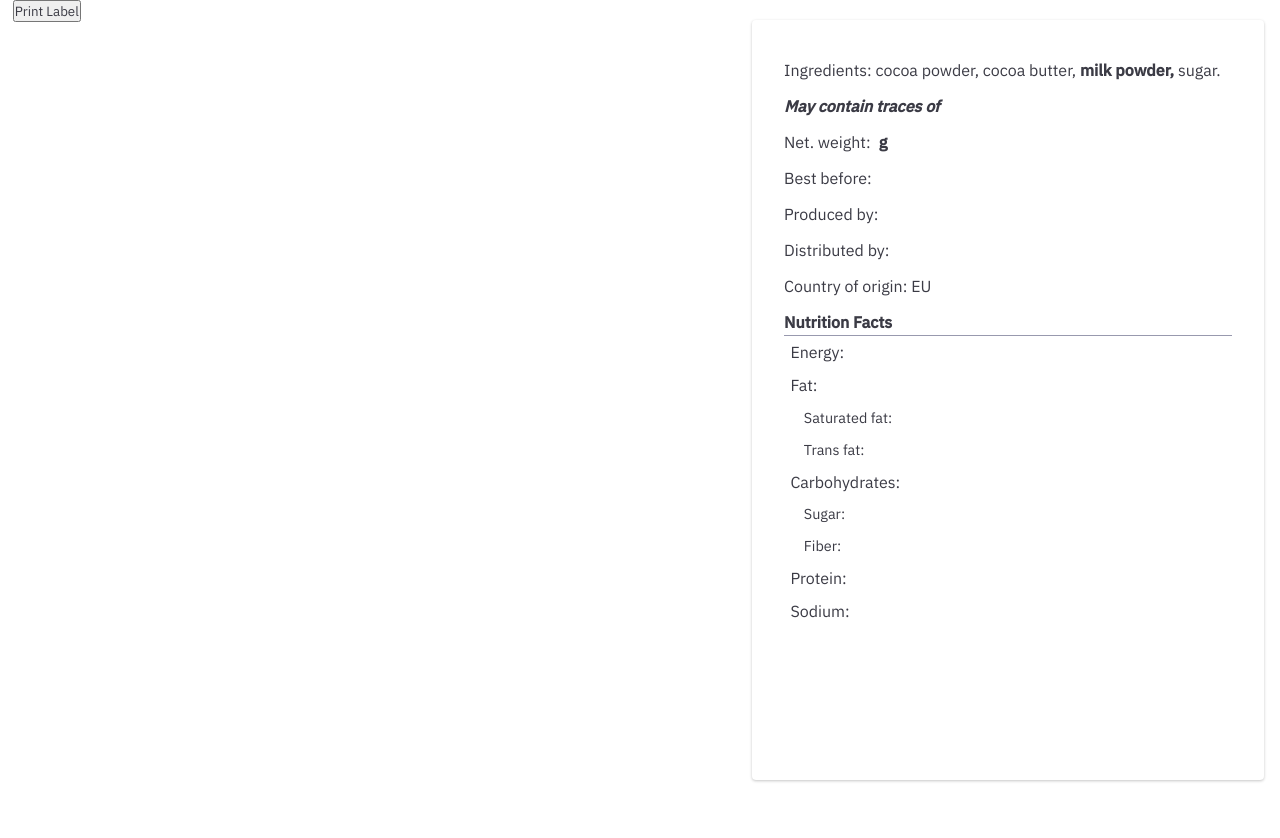
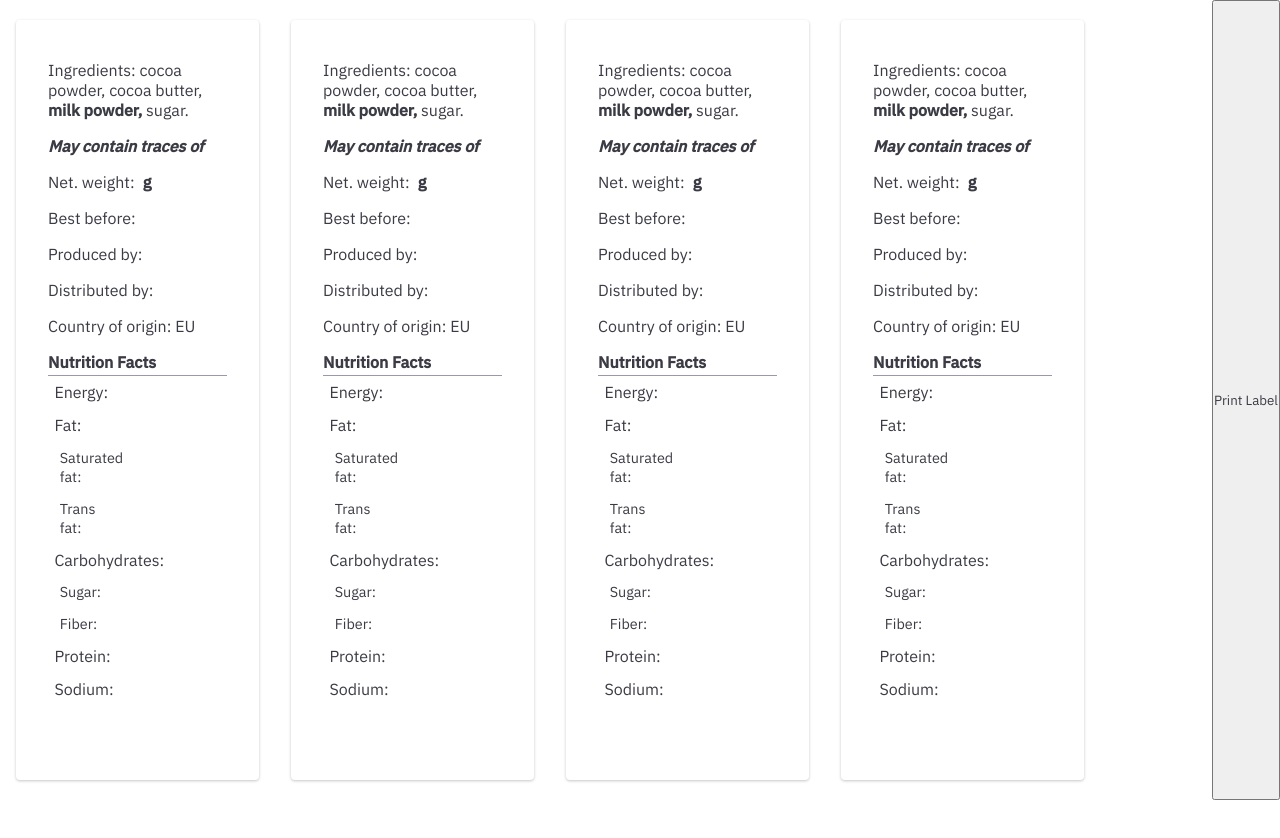
Before and after one commit to antonijak/Label-maker, a React (Create React App) app: page /label in a window 1280 px wide. Shown: the top 838 px of the page. Before the commit the page ends 800 px from the top, so only its background shows below. Built offline with nearby package versions, Linux system fonts and the light colour scheme; no server answers.

Commit message:
html to pdf

```diff
--- a/package.json
+++ b/package.json
@@ -4,6 +4,8 @@
   "private": true,
   "dependencies": {
     "axios": "^0.18.0",
+    "html2canvas": "^1.0.0-rc.1",
+    "jspdf": "^1.5.3",
     "moment": "^2.24.0",
     "node-sass": "^4.11.0",
     "print-js": "^1.0.55",
--- a/src/components/Label/index.js
+++ b/src/components/Label/index.js
@@ -1,42 +1,32 @@
 import React from 'react';
 import { connect } from 'react-redux';
 import * as actions from '../../store/actions/actions';
-import moment from 'moment';
-import { Link } from 'react-router-dom';
 
-import IngredientsSelector from '../IngredientSelector/index';
-import AllergensContainer from '../AllergensContainer/index.js';
-import CustomDropdown from '../CustomDropdown/index';
-import Company from '../Company/index';
-import NutritionalValues from '../NutritionalValues';
 import LabelPreview from '../LabelPreview/index';
 
-import printJS from 'print-js';
+import html2canvas from 'html2canvas';
+import jsPDF from 'jspdf';
+
+function getPDF() {
+  let element = document.getElementById('stickers');
+  html2canvas(element, { scale: 1 }).then(function(canvas) {
+    var img = canvas.toDataURL('image/png');
+    var doc = new jsPDF('l', 'mm', 'a4');
+    doc.addImage(img, 'JPEG', 3, 3);
+    doc.save('test.pdf');
+  });
+}
 
 const Label = () => {
   return (
-    <div className="form-container">
-      {/* <div
-        id="label-preview"
-        className="label-preview"
-      >
-        Hello
-        <h1>This is test</h1>
-      </div> */}
-      <LabelPreview />
-      <button
-        type="button"
-        onClick={() =>
-          printJS({
-            printable: 'label-preview',
-            type: 'html',
-            style:
-              '.label-preview { font-family: Roboto; font-size: .5rem; box-shadow: 0px 1px 3px rgba(0, 0, 0, 0.226); border-radius: 4px; width: 30%; padding: 2rem; height: 600px; margin: 2.5vh 1rem;} .label-preview__description {font-weight: normal;}.label-ingredient__allergen { font-weight: bold;} .label-preview__allergens {font-style: italic;font-weight: bold;} .label-preview * {margin: 0; padding: 0; height: 1rem; display: inline; width: fit-content;} .label-preview__nutrients {display: block;} .nutrient-preview {margin: 0; padding: 0; height: 1rem; display: inline; width: fit-content;} .nutrient-preview * {margin: 0; padding: 0; height: 1rem; display: inline; width: fit-content; }'
-          })
-        }
-      >
-        Print Label
-      </button>
+    <div className="form-container" style={{ width: '100%' }}>
+      <div id="stickers" style={{ width: '1100px', display: 'flex' }}>
+        <LabelPreview />
+        <LabelPreview />
+        <LabelPreview />
+        <LabelPreview />
+      </div>
+      <button onClick={() => getPDF()}>Print Label</button>
     </div>
   );
 };
--- a/src/components/LabelPreview/styles.scss
+++ b/src/components/LabelPreview/styles.scss
@@ -4,7 +4,7 @@
   box-shadow: 0px 1px 3px rgba(0, 0, 0, 0.226);
   border-radius: 4px;
   width: 30%;
-  position: fixed;
+  // position: fixed;
   right: 5%;
   padding: 2rem;
   min-height: fit-content;
```
Also changed, not shown: 1 other file (tests, documents, lock files or other folders).
